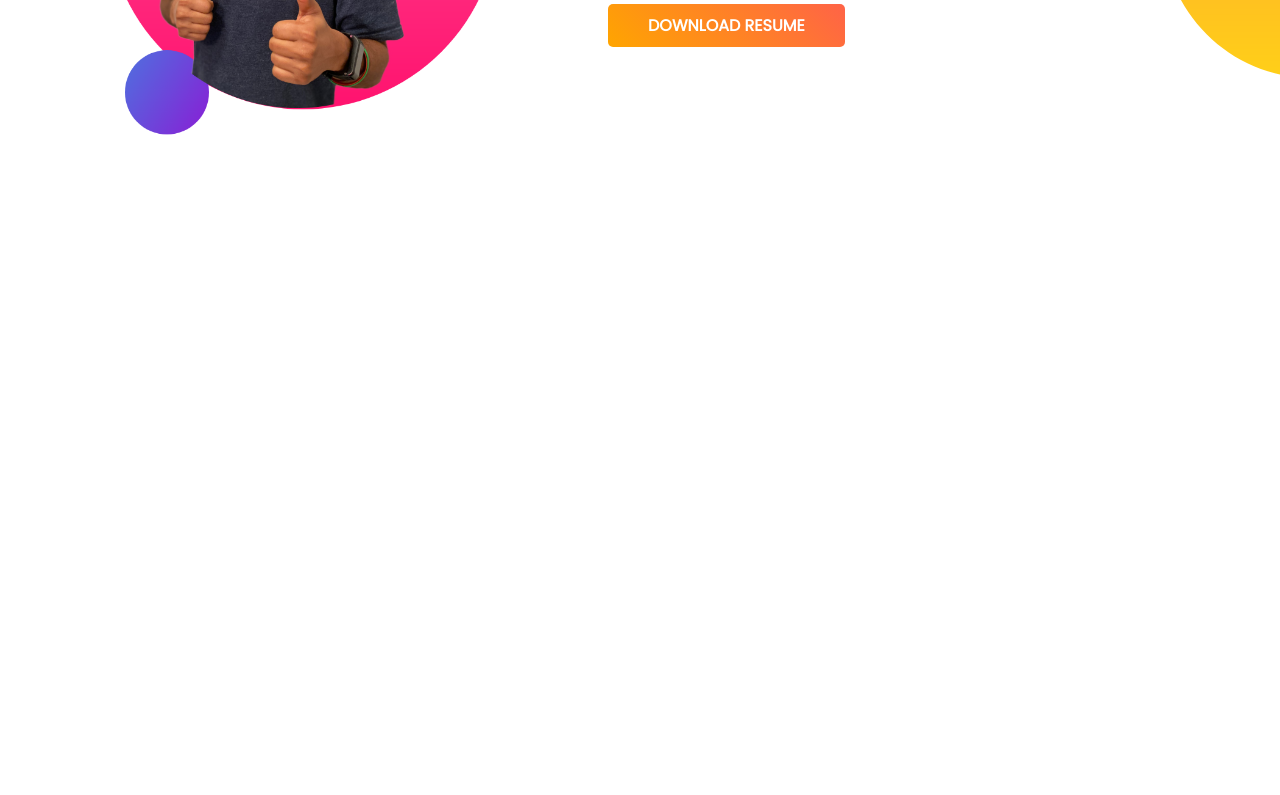
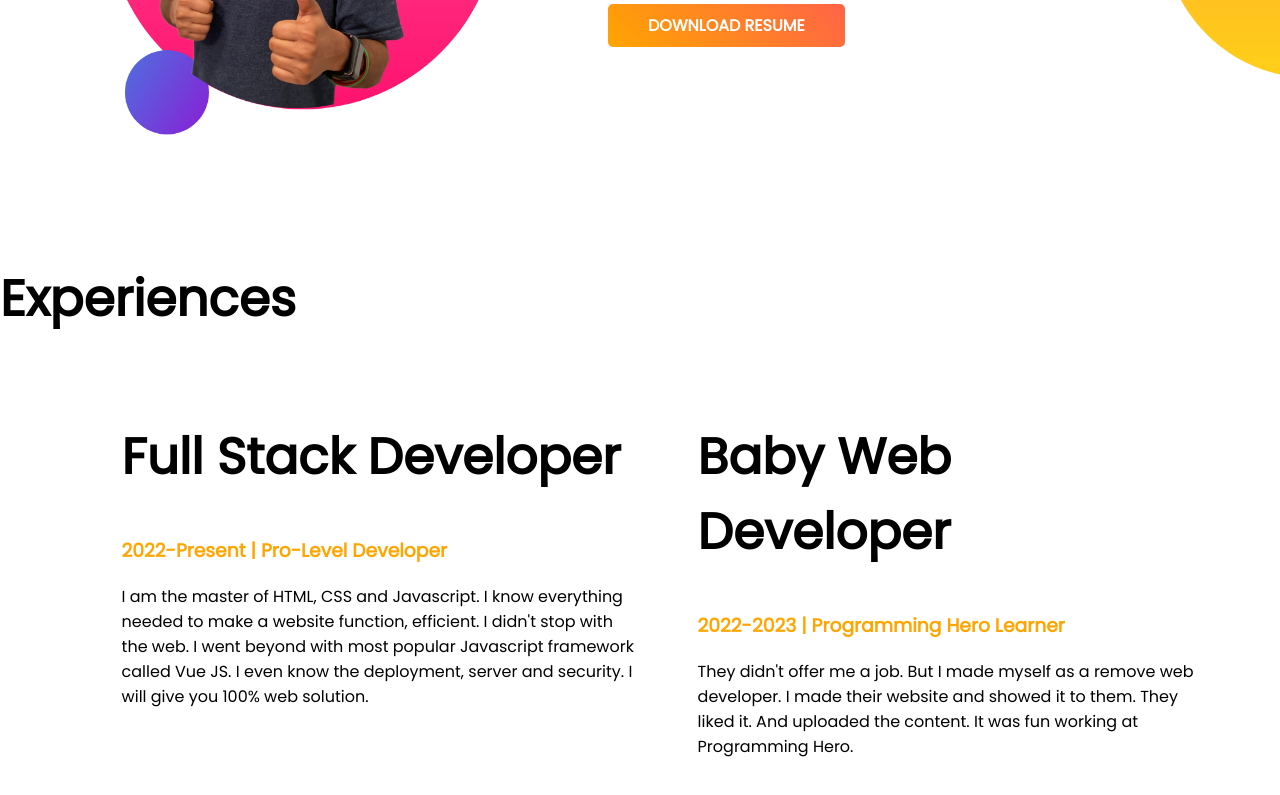
Before and after one commit to SazedulWaheed/developer-portfolio, a plain HTML site: page index.html in a window 1280 px wide. Shown: the part 868-1663 px from the top of the page. Before the commit the page ends 1130 px from the top, so only its background shows below. Drawn offline with Linux system fonts and the light colour scheme.

Commit message:
experience text added

```diff
--- a/index.html
+++ b/index.html
@@ -14,7 +14,7 @@
     <link rel="stylesheet" href="style.css" />
   </head>
   <body>
-    <section class="top-banner">
+    <section class="top-banner flexible-container">
       <div class="half-width">
         <h1>Welcome to</h1>
         <h1><span class="header-color">Spiderman</span>'s Portfolio!</h1>
@@ -37,7 +37,7 @@
       </div>
     </section>
 
-    <section class="dream-big">
+    <section class="dream-big flexible-container">
       <div class="half-width">
         <img src="images/jhankar2.png" alt="" />
       </div>
@@ -57,5 +57,32 @@
         >
       </div>
     </section>
+
+    <section class="experience-area">
+      <h1>Experiences</h1>
+      <div class="flexible-container expereince-width">
+        <div class="half-width">
+          <h1>Full Stack Developer</h1>
+          <h3 class="header-color">2022-Present | Pro-Level Developer</h3>
+          <p>
+            I am the master of HTML, CSS and Javascript. I know everything
+            needed to make a website function, efficient. I didn't stop with the
+            web. I went beyond with most popular Javascript framework called Vue
+            JS. I even know the deployment, server and security. I will give you
+            100% web solution.
+          </p>
+        </div>
+        <div class="half-width">
+          <h1>Baby Web Developer</h1>
+          <h3 class="header-color">2022-2023 | Programming Hero Learner</h3>
+          <p>
+            They didn't offer me a job. But I made myself as a remove web
+            developer. I made their website and showed it to them. They liked
+            it. And uploaded the content. It was fun working at Programming
+            Hero.
+          </p>
+        </div>
+      </div>
+    </section>
   </body>
 </html>
--- a/style.css
+++ b/style.css
@@ -8,7 +8,7 @@ h1{
 .header-color{
     color: orange;
 }
-section{
+.flexible-container{
     display: flex;
     margin-bottom: 120px;
 }
@@ -40,3 +40,7 @@ section{
     background-repeat: no-repeat;
     background-position: right;
 }
+.expereince-width{
+    padding-left: 5%;
+    padding-right: 5%;
+}
```
